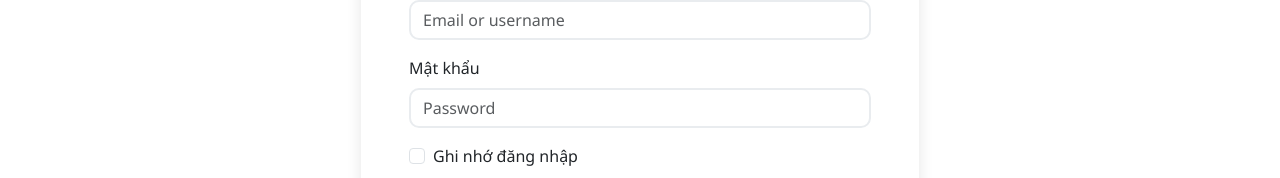
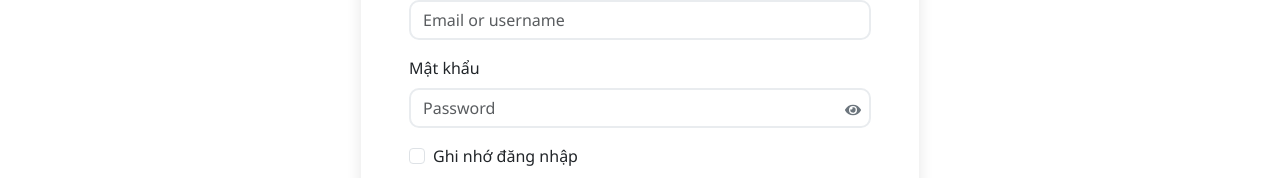
Before and after one commit to BuiThaiBao/pet_shop_React, a React (Create React App) app: page /login in a window 1280 px wide. Shown: the part 238-416 px from the top of the page. Built offline with nearby package versions, Linux system fonts and the light colour scheme.

Commit message:
update toast and eye password

```diff
--- a/package.json
+++ b/package.json
@@ -10,6 +10,7 @@
     "bootstrap": "^5.3.0",
     "react": "^18.2.0",
     "react-dom": "^18.2.0",
+    "react-icons": "^5.5.0",
     "react-router-dom": "^6.3.0",
     "react-scripts": "5.0.1",
     "web-vitals": "^2.1.4"
--- a/src/components/auth/LoginPage.jsx
+++ b/src/components/auth/LoginPage.jsx
@@ -2,6 +2,7 @@ import React, { useState } from 'react';
 import { useNavigate, Link } from 'react-router-dom';
 import { useAuth } from '../../context/AuthContext';
 import { useToast } from '../../context/ToastContext';
+import { FaEye, FaEyeSlash } from 'react-icons/fa';
 
 const LoginPage = () => {
   const [formData, setFormData] = useState({
@@ -11,6 +12,7 @@ const LoginPage = () => {
   });
   const [errors, setErrors] = useState({});
   const [isSubmitting, setIsSubmitting] = useState(false);
+  const [showPassword, setShowPassword] = useState(false);
 
   const { login } = useAuth();
   const { showToast } = useToast();
@@ -107,18 +109,33 @@ const LoginPage = () => {
 
                   <div className="mb-3">
                     <label className="form-label">Mật khẩu</label>
+                    <div style={{ position: 'relative' }}>
                       <input
-                      type="password"
-                      className={`form-control ${errors.password ? 'is-invalid' : ''}`}
+                        type={showPassword ? 'text' : 'password'}
+                        className={`form-control pe-5 ${errors.password ? 'is-invalid' : ''}`}
                         name="password"
                         value={formData.password}
                         onChange={handleInputChange}
                         placeholder="Password"
                         required
                       />
+                      <span
+                        onClick={() => setShowPassword(!showPassword)}
+                        style={{
+                          position: 'absolute',
+                          right: '10px',
+                          top: '50%',
+                          transform: 'translateY(-50%)',
+                          cursor: 'pointer',
+                          color: '#6c757d'
+                        }}
+                      >
+                        {showPassword ? <FaEyeSlash /> : <FaEye />}
+                      </span>
                       {errors.password && (
-                      <div className="invalid-feedback">{errors.password}</div>
+                        <div className="invalid-feedback d-block">{errors.password}</div>
                       )}
+                    </div>
                   </div>
 
                   <div className="mb-3 form-check">
--- a/src/components/services/ServicesPage.jsx
+++ b/src/components/services/ServicesPage.jsx
@@ -89,7 +89,7 @@ const ServicesPage = () => {
         body: payload,
       });
 
-      showToast('Đặt lịch thành công! Chúng tôi sẽ liên hệ với bạn sớm.', 'success');
+      showToast('Đặt lịch thành công! Chúng tôi sẽ liên hệ với bạn sớm, hãy kiểm tra email của bạn.', 'success');
       setFormData({
         serviceType: '',
         petType: '',
--- a/src/context/AuthContext.jsx
+++ b/src/context/AuthContext.jsx
@@ -1,5 +1,6 @@
 import React, { createContext, useState, useContext, useEffect, useCallback } from 'react';
 import { apiFetch as baseApiFetch } from '../utils/api';
+import { useToast } from './ToastContext';
 
 const AuthContext = createContext();
 
@@ -15,6 +16,7 @@ export const AuthProvider = ({ children }) => {
   const [user, setUser] = useState(null);
   const [loading, setLoading] = useState(false);
   const [token, setToken] = useState(null);
+  const { showToast } = useToast();
 
   // Initialize from storage
   useEffect(() => {
@@ -73,6 +75,7 @@ export const AuthProvider = ({ children }) => {
     setToken(null);
     localStorage.removeItem('auth_token');
     localStorage.removeItem('auth_user');
+    showToast('Đăng xuất thành công', 'success');
   };
 
   const register = async (userData) => {
--- a/src/context/ToastContext.jsx
+++ b/src/context/ToastContext.jsx
@@ -20,7 +20,7 @@ export const ToastProvider = ({ children }) => {
 
     setTimeout(() => {
       setToasts(prev => prev.filter(toast => toast.id !== id));
-    }, 5000);
+    }, 2000);
   };
 
   const removeToast = (id) => {
```
Also changed, not shown: 1 other file (tests, documents, lock files or other folders). Lines whose indentation alone changed are shown as unchanged.
